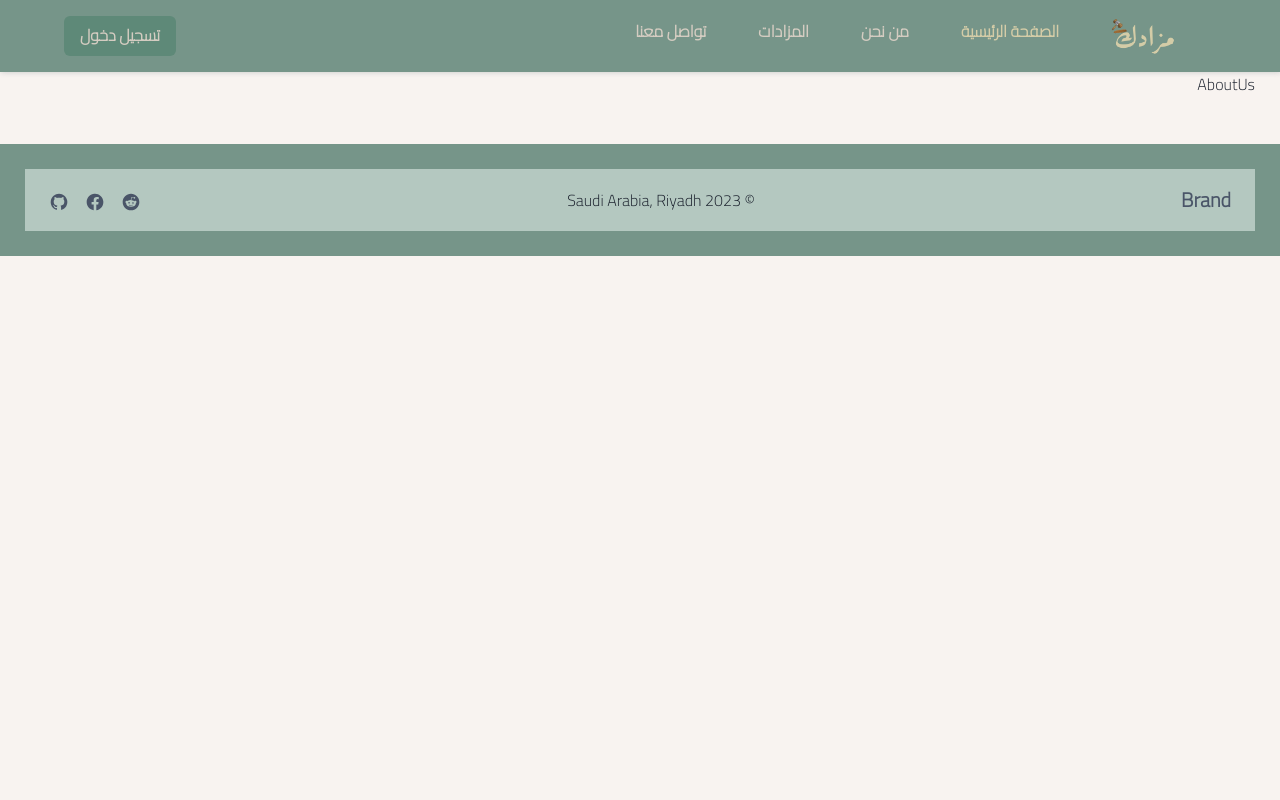
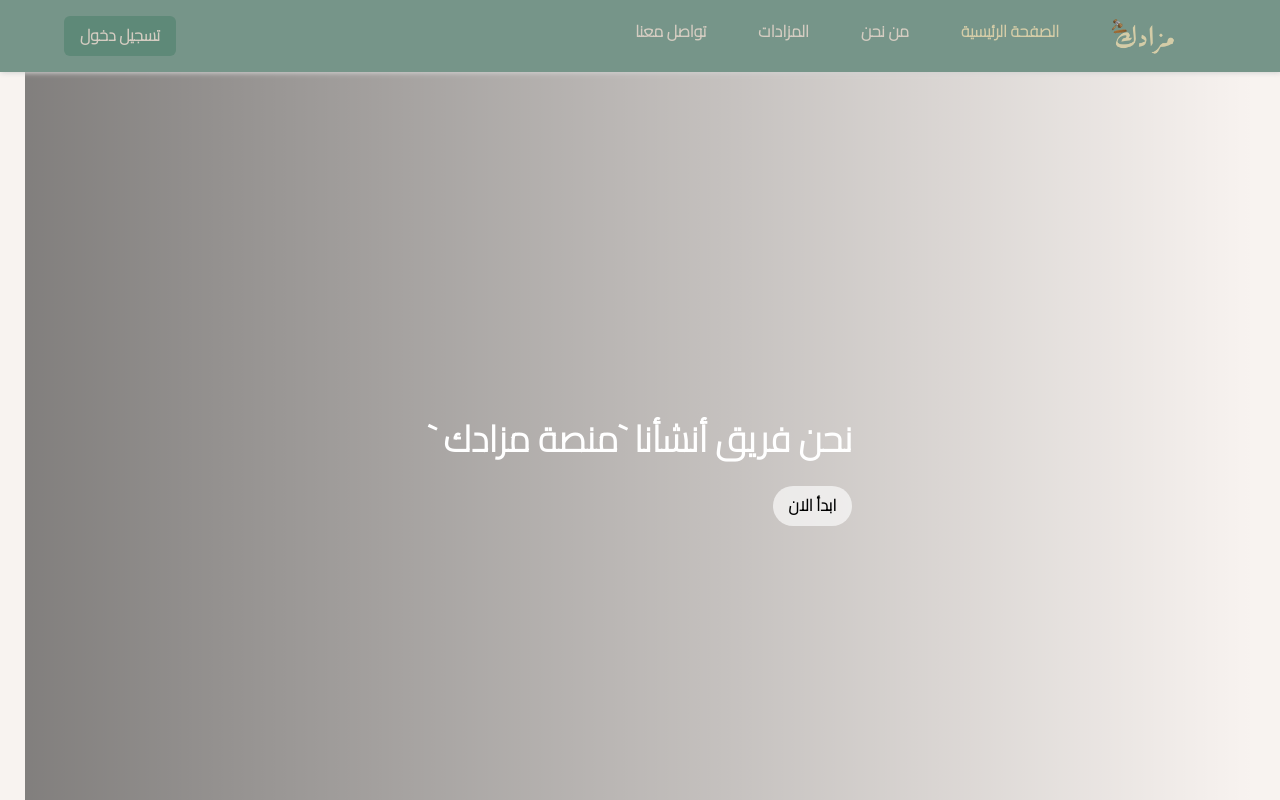
Before and after one commit to RashedSharahili/auctionProject, a React (Vite) app: page /about in a window 1280 px wide. Shown: the top 800 px of the page. Built offline with nearby package versions, Linux system fonts and the light colour scheme.

Commit message:
Modification on About Us page

```diff
--- a/src/Components/AboutUs.tsx
+++ b/src/Components/AboutUs.tsx
@@ -1,9 +1,48 @@
-import React from 'react'
+import {
+  Stack,
+  Flex,
+  Button,
+  Text,
+  VStack,
+  useBreakpointValue,
+} from '@chakra-ui/react';
 
-function AboutUs() {
+export default function WithBackgroundImage() {
   return (
-    <div>AboutUs</div>
-  )
+    <Flex
+      w={'full'}
+      h={'100vh'}
+      backgroundImage={
+        'url(https://m.economictimes.com/thumb/msid-75043034,width-1200,height-900,resizemode-4,imgsize-439255/online-auction-sales_istock.jpg)'
+      }
+      backgroundSize={'cover'}
+      backgroundPosition={'center center'}>
+      <VStack
+        w={'full'}
+        justify={'center'}
+        px={useBreakpointValue({ base: 4, md: 8 })}
+        bgGradient={'linear(to-r, blackAlpha.600, transparent)'}>
+        <Stack maxW={'2xl'} align={'flex-start'} spacing={6}>
+          <Text
+            color={'white'}
+            fontWeight={700}
+            lineHeight={1.2}
+            fontSize={useBreakpointValue({ base: '3xl', md: '4xl' })}>
+        نحن فريق أنشأنا  `منصة مزادك  `
+          </Text>
+          <Stack direction={'row'}>
+
+            <Button
+            as='a' href='#'
+              bg={'whiteAlpha.700'}
+              rounded={'full'}
+              color={'black'}
+              _hover={{ bg: 'whiteAlpha.500' }}>
+              ابدأ    الان
+            </Button>
+          </Stack>
+        </Stack>
+      </VStack>
+    </Flex>
+  );
 }
-
-export default AboutUs
```
